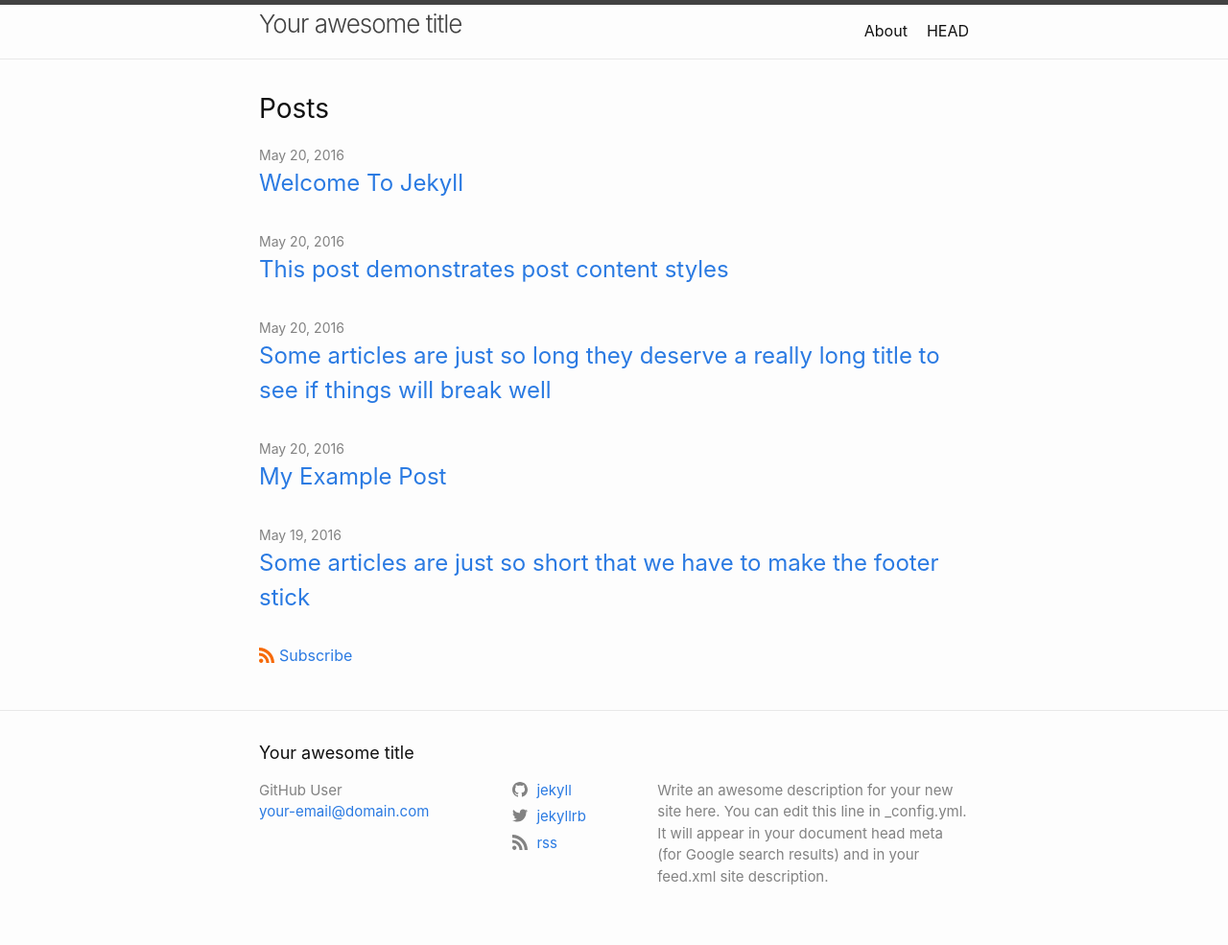
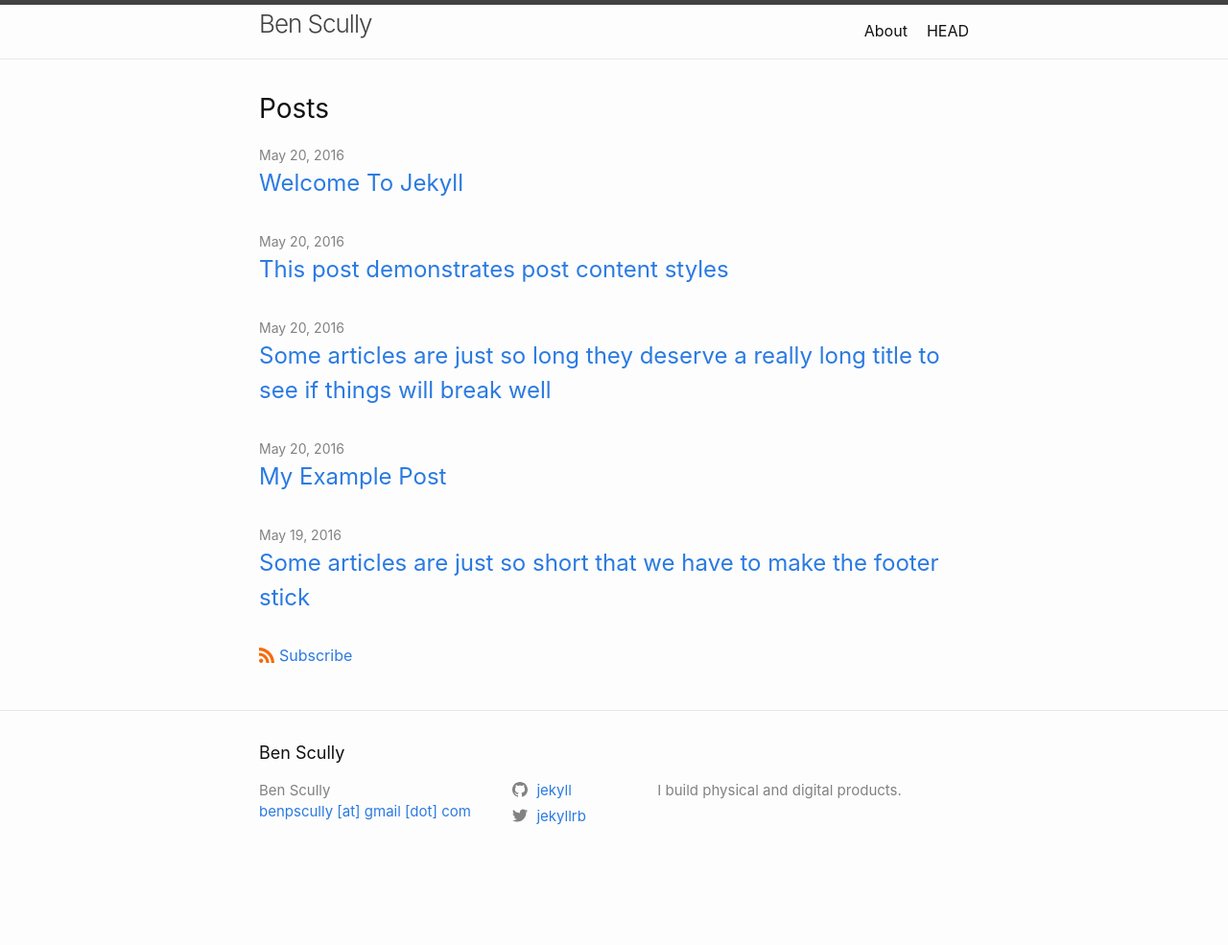
Before and after one commit to benscully/Website, a Jekyll site: the page built from index.md, in a window 1280 px wide. Shown: the whole page at 96% size. Built offline with Jekyll 4.4.1, drawn with Linux system fonts in a browser that asks for light colours; after the commit the page ends 923 px from its top, so only the background shows below that.

Commit message:
update title bits and remove RSS

```diff
--- a/_config.yml
+++ b/_config.yml
@@ -1,15 +1,13 @@
-title: Your awesome title
-author: GitHub User
-email: your-email@domain.com
+title: Ben Scully
+author: Ben Scully
+email: benpscully [at] gmail [dot] com
 description: > # this means to ignore newlines until "twitter_username:"
-  Write an awesome description for your new site here. You can edit this
-  line in _config.yml. It will appear in your document head meta (for
-  Google search results) and in your feed.xml site description.
+  I build physical and digital products.
 
 # social links
 twitter_username: jekyllrb
 github_username:  jekyll
-rss: rss
+# rss: rss
 # dribbble_username: jekyll
 # facebook_username: jekyll
 # flickr_username: jekyll
```
